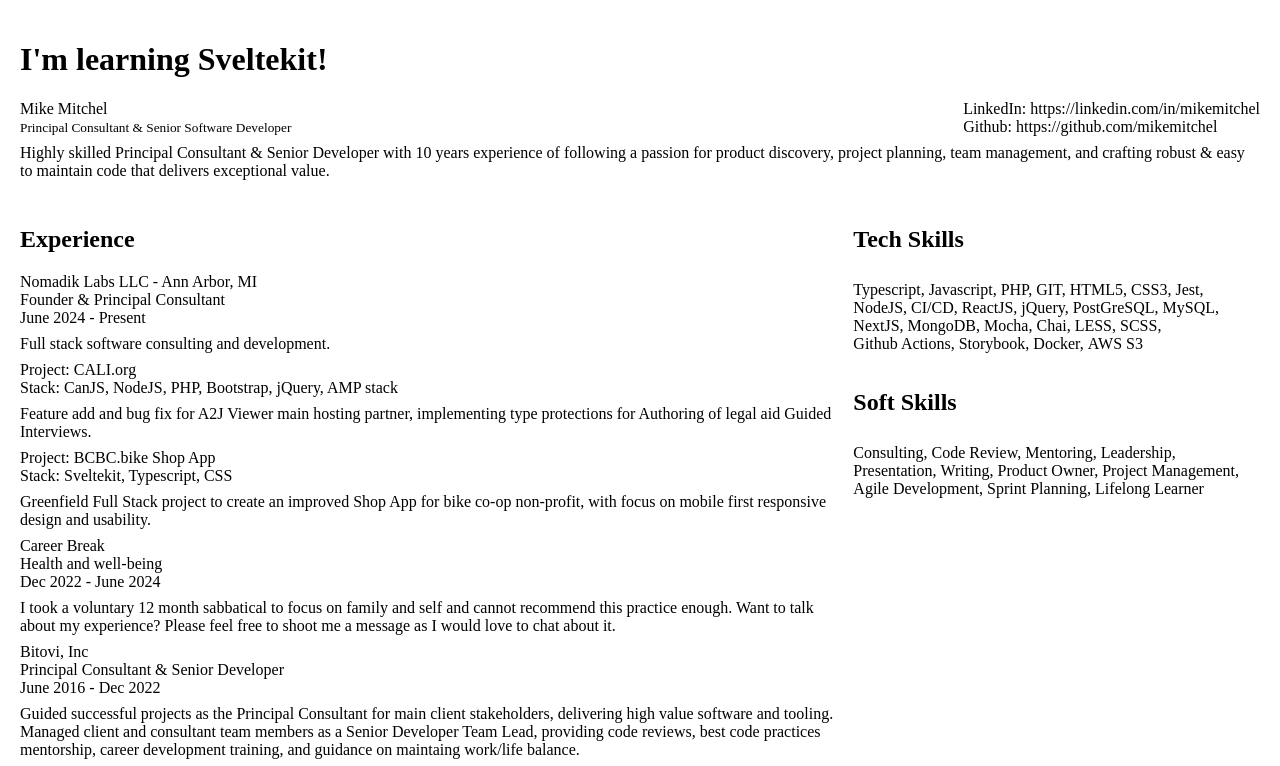
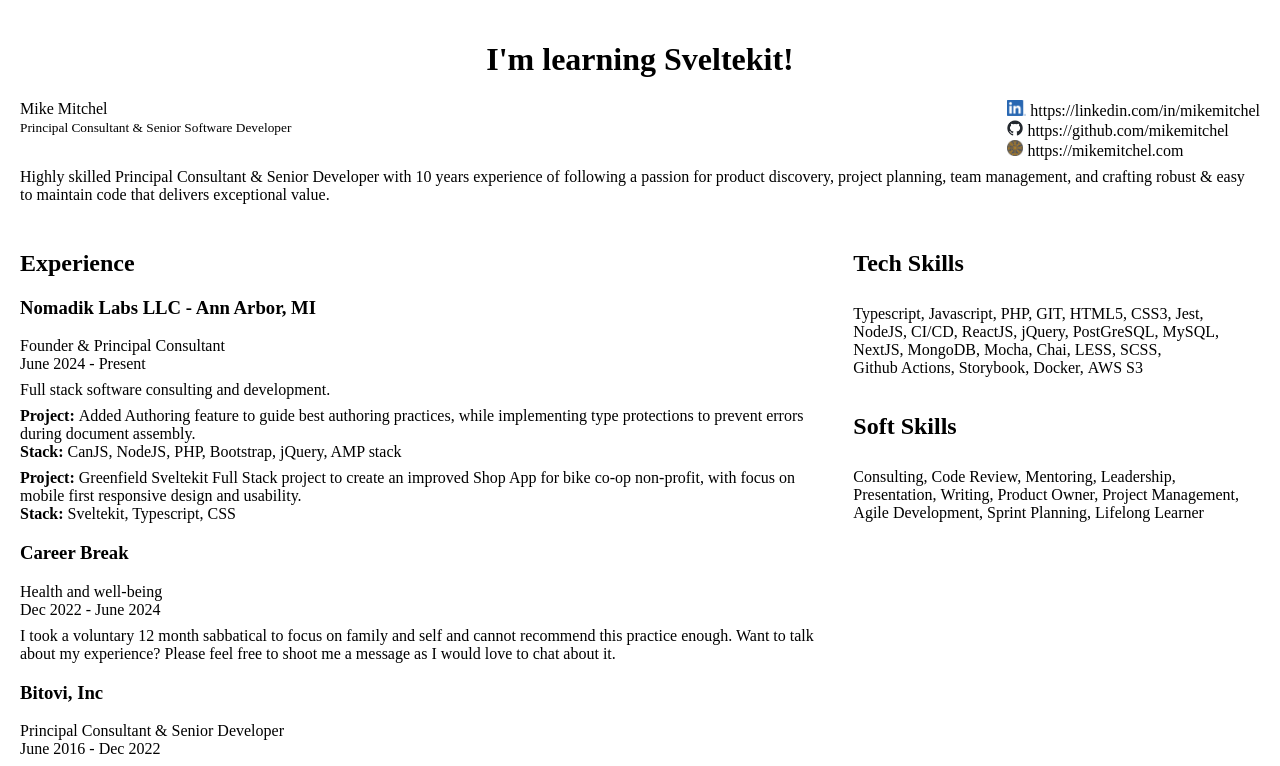
Before and after one commit to mikemitchel/portfolio, a SvelteKit app: page / in a window 1280 px wide. Shown: the top 766 px of the page. Built offline with nearby package versions, Linux system fonts and the light colour scheme.

Commit message:
fix missing changes

```diff
--- a/src/lib/resume.json
+++ b/src/lib/resume.json
@@ -7,12 +7,17 @@
 		{
 			"name": "LinkedIn",
 			"link": "https://linkedin.com/in/mikemitchel",
-			"logo": ""
+			"icon": "linkedin.png"
 		},
 		{
 			"name": "Github",
 			"link": "https://github.com/mikemitchel",
-			"logo": ""
+			"icon": "github.png"
+		},
+		{
+			"name": "Personal",
+			"link": "https://mikemitchel.com",
+			"icon": "favicon.png"
 		}
 	],
 	"experience": [
@@ -29,12 +34,12 @@
 				{
 					"name": "CALI.org",
 					"stack": "CanJS, NodeJS, PHP, Bootstrap, jQuery, AMP stack",
-					"details": "Feature add and bug fix for A2J Viewer main hosting partner, implementing type protections for Authoring of legal aid Guided Interviews."
+					"details": "Added Authoring feature to guide best authoring practices, while implementing type protections to prevent errors during document assembly."
 				},
 				{
 					"name": "BCBC.bike Shop App",
 					"stack": "Sveltekit, Typescript, CSS",
-					"details": "Greenfield Full Stack project to create an improved Shop App for bike co-op non-profit, with focus on mobile first responsive design and usability."
+					"details": "Greenfield Sveltekit Full Stack project to create an improved Shop App for bike co-op non-profit, with focus on mobile first responsive design and usability."
 				}
 			]
 		},
@@ -57,9 +62,6 @@
 			"highlights": [
 				{
 					"item": "Guided successful projects as the Principal Consultant for main client stakeholders, delivering high value software and tooling. Managed client and consultant team members as a Senior Developer Team Lead, providing code reviews, best code practices mentorship, career development training, and guidance on maintaing work/life balance."
-				},
-				{
-					"item": "Delivered clean, readable, and maintainable code complete with Automated testing via Continuous Integration and Deployment while maintaining documentation and best practices for the codebase."
 				}
 			],
 			"projects": [
@@ -80,8 +82,8 @@
 				},
 				{
 					"name": "CanJS.com - Open Source client-side JavaScript architectural libraries",
-					"stack": "Vanilla Javascript",
-					"details": "Direct feature and bug-fix open source contributions to a full feature Javascript framework and set of tools."
+					"stack": "Javascript, HTML, DOM",
+					"details": "Direct feature and bug-fix open source contributions to a full feature Javascript framework and set of tools including CanJS, DoneJS, StealJS and testing stack."
 				}
 			]
 		},
--- a/src/routes/+page.svelte
+++ b/src/routes/+page.svelte
@@ -32,7 +32,12 @@
 
 			<div class="socials">
 				{#each resume.socials as social}
-					<div class="link">{social.name}: {social.link}</div>
+					<div class="link">
+						<a href={social.link} target="_blank">
+							<img alt="icon" class="icon" src={social.icon} />
+							{social.link}
+						</a>
+					</div>
 				{/each}
 			</div>
 		</div>
@@ -50,7 +55,7 @@
 				<h2>Experience</h2>
 				{#each resume.experience as job}
 					<div class="job-details sub-section">
-						<div>{job.company}</div>
+						<h3>{job.company}</h3>
 						<div>{job.role}</div>
 						<div>{job.dates}</div>
 					</div>
@@ -59,12 +64,15 @@
 							<div class="sub-section">{highlight.item}</div>
 						{/each}
 						{#each job.projects as project}
-							<div class="project sub-section">
-								<div>Project: {project.name}</div>
-								<div>Stack: {project.stack}</div>
-							</div>
-							<div class="project-details sub-section">
-								<div>{project.details}</div>
+							<div class="sub-section">
+								<div class="project">
+									<h4>Project</h4>
+									{project.details}
+								</div>
+								<div class="stack">
+									<h4>Stack</h4>
+									{project.stack}
+								</div>
 							</div>
 						{/each}
 					</div>
@@ -97,6 +105,17 @@
 </div>
 
 <style>
+	h1 {
+		align-self: center;
+	}
+
+	h4 {
+		margin: 0;
+		float: left;
+	}
+	h4::after {
+		content: ':\00a0';
+	}
 	.main {
 		min-height: 100%;
 		display: flex;
@@ -108,17 +127,16 @@
 		margin-bottom: 10px;
 	}
 
-	.info {
-		display: flex;
-		flex-direction: column;
-	}
-
 	.name {
 		margin-right: auto;
 	}
 
 	.socials {
 		margin-left: auto;
+	}
+
+	.icon {
+		height: 1rem;
 	}
 
 	.section {
```
Also changed, not shown: static/github.png (added), static/linkedin.png (added).
